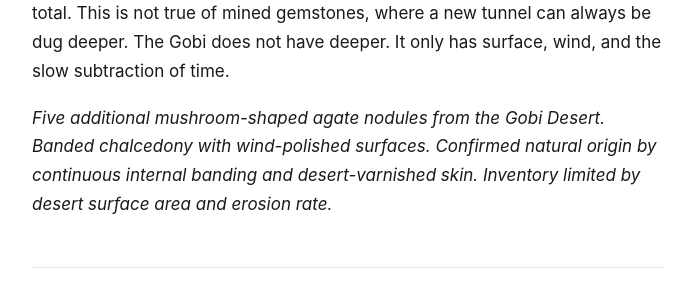
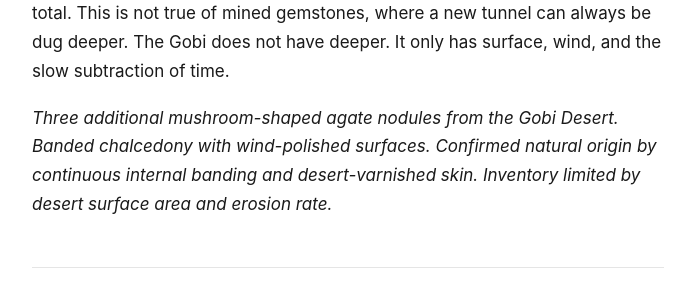
Before and after one commit to vfxowlsyvh/vfxowlsyvh.github.io, a Jekyll site: the page built from _posts/2026-05-21-gobi-mushroom-agate-surface-en.md, in a window 1280 px wide and 900 px high, scrolled down 4025 px. Shown: the part 444-739 px from the top of the window, without its empty margins (292-987 px from the left). Built offline with Jekyll 4.4.1, drawn with Linux system fonts in a browser that asks for light colours.

Commit message:
Fix footnote: three additional specimens, not five

```diff
--- a/_posts/2026-05-21-gobi-mushroom-agate-surface-en.md
+++ b/_posts/2026-05-21-gobi-mushroom-agate-surface-en.md
@@ -30,4 +30,4 @@ There will never be another Gobi Desert. The climate is changing. Desertificatio
 
 The click of these stones against each other is a sound from a closed system. They are not being made anymore, not in any meaningful sense. The inventory is fixed by surface area, by erosion rate, by the hardness differential between agate and matrix. Every one that is picked up and carried away reduces the total. This is not true of mined gemstones, where a new tunnel can always be dug deeper. The Gobi does not have deeper. It only has surface, wind, and the slow subtraction of time.
 
-*Five additional mushroom-shaped agate nodules from the Gobi Desert. Banded chalcedony with wind-polished surfaces. Confirmed natural origin by continuous internal banding and desert-varnished skin. Inventory limited by desert surface area and erosion rate.*
+*Three additional mushroom-shaped agate nodules from the Gobi Desert. Banded chalcedony with wind-polished surfaces. Confirmed natural origin by continuous internal banding and desert-varnished skin. Inventory limited by desert surface area and erosion rate.*
```
Also changed, not shown: _posts/2026-05-21-gobi-mushroom-agate-surface-zh.md (+1 -1 lines).
